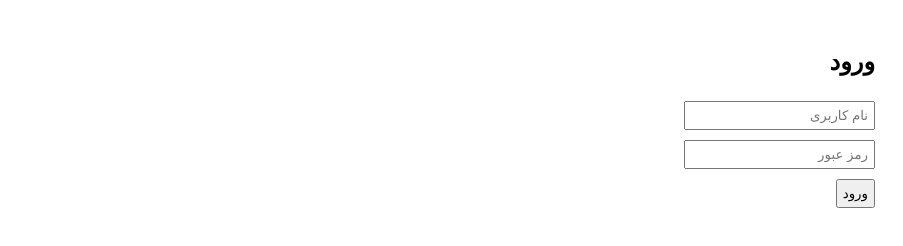
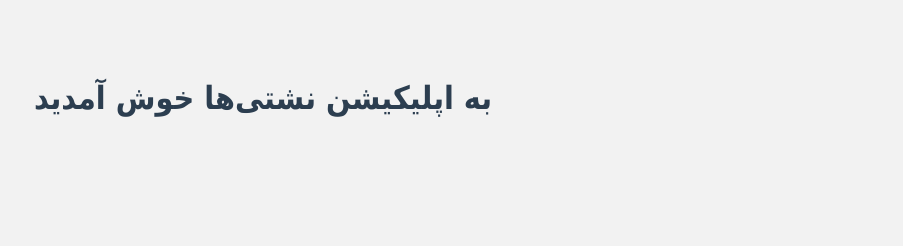
Before and after one commit to imanghaibi/nasht, a plain HTML site: page index.html in a window 1280 px wide. Shown: the whole page, without its empty margins (377-1280 px from the left). Drawn offline with Linux system fonts and the light colour scheme.

Commit message:
اضافه کردن فایل index.html

```diff
--- a/index.html
+++ b/index.html
@@ -2,18 +2,22 @@
 <!DOCTYPE html>
 <html lang="fa">
 <head>
-    <meta charset="UTF-8">
-    <title>تقسیم کار</title>
-    <link rel="stylesheet" href="style.css">
+  <meta charset="UTF-8">
+  <title>نشتی‌ها</title>
+  <style>
+    body {
+      font-family: Tahoma, sans-serif;
+      direction: rtl;
+      text-align: center;
+      background-color: #f2f2f2;
+      padding-top: 50px;
+    }
+    h1 {
+      color: #2c3e50;
+    }
+  </style>
 </head>
 <body>
-    <div id="app">
-        <h2>ورود</h2>
-        <input id="username" placeholder="نام کاربری"><br>
-        <input id="password" type="password" placeholder="رمز عبور"><br>
-        <button onclick="login()">ورود</button>
-        <div id="dashboard"></div>
-    </div>
-    <script src="app.js"></script>
+  <h1>به اپلیکیشن نشتی‌ها خوش آمدید</h1>
 </body>
 </html>
```
